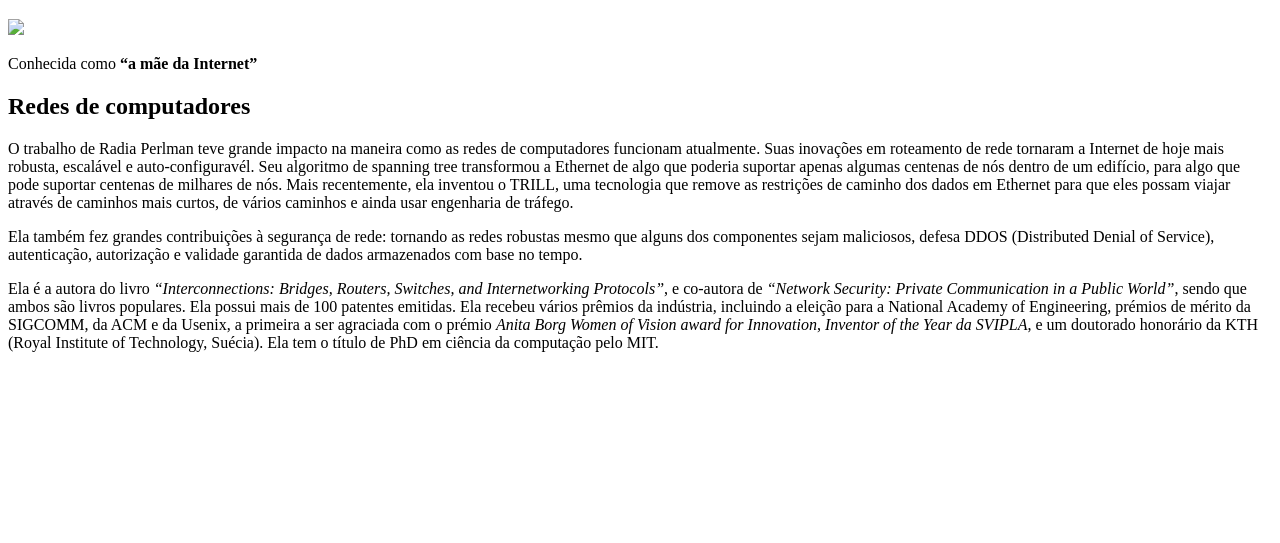
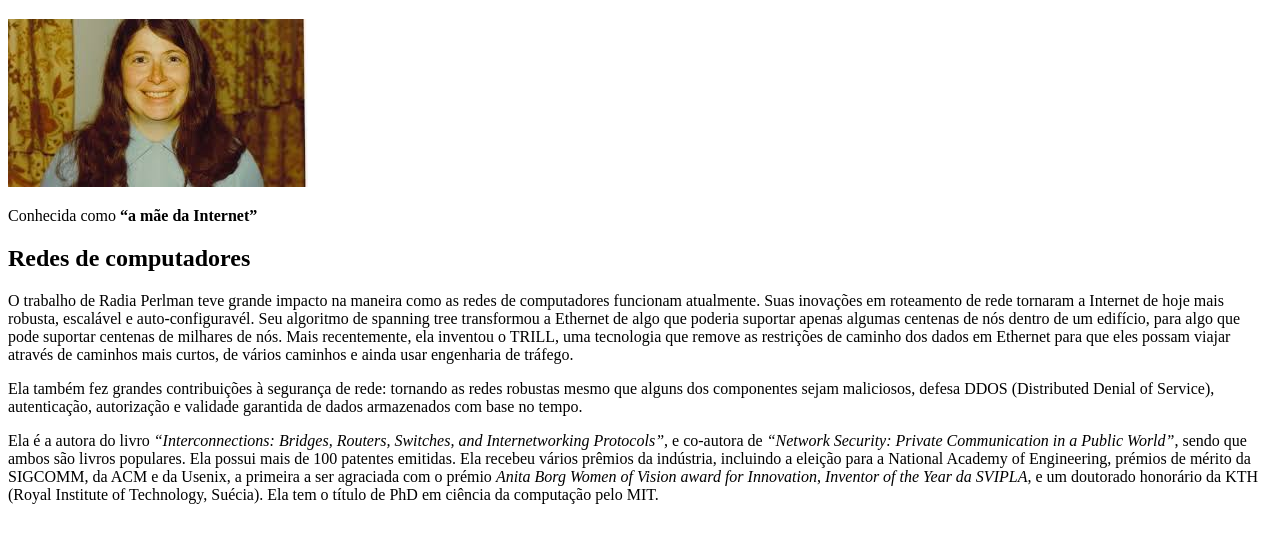
Before and after one commit to airenata/exe_1, a plain HTML site: page exe_3/radia.html in a window 1280 px wide. Shown: the part 185-728 px from the top of the page. Drawn offline with Linux system fonts and the light colour scheme.

Commit message:
Update radia.html

```diff
--- a/exe_3/radia.html
+++ b/exe_3/radia.html
@@ -15,7 +15,7 @@
 
 	<h1>Radia Perlman</h1>
 
-	<img src="radia.jpg">
+	<img src="img/radia.jpg">
 
 	<p>
 		Conhecida como <strong>“a mãe da Internet”</strong>
```
